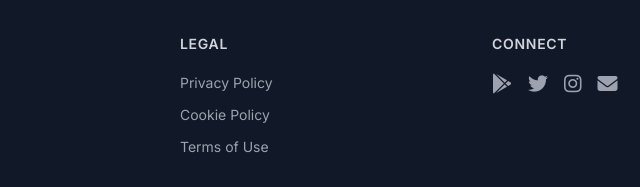
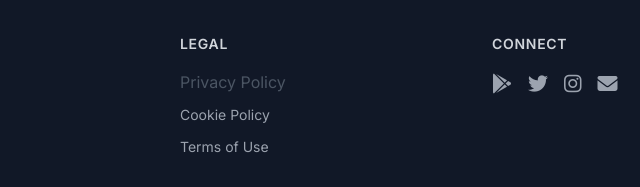
Before and after one commit to BarakahApps/BarakahApps.github.io, a plain HTML site: page index.html in a window 1280 px wide. Shown: the part 1552-1739 px from the top of the page, 476-1116 px from the left. Drawn offline with nearby package versions, Linux system fonts and the light colour scheme.

Commit message:
Update index.html

```diff
--- a/index.html
+++ b/index.html
@@ -45,7 +45,11 @@
                     <button onclick="navigateTo('home')" class="nav-link text-gray-600 hover:text-emerald-600 transition">Home</button>
                     <button onclick="navigateTo('home', 'apps-section')" class="nav-link text-gray-600 hover:text-emerald-600 transition">Our Apps</button>
                     <button onclick="navigateTo('custom-dev')" class="nav-link text-gray-600 hover:text-emerald-600 transition">Custom Dev</button>
-                    <button onclick="navigateTo('privacy')" class="nav-link text-gray-600 hover:text-emerald-600 transition">Privacy Policy</button>
+<a href="https://barakahapps.github.io/privacy_policy/"
+   class="nav-link text-gray-600 hover:text-emerald-600 transition"
+   aria-label="Privacy Policy">
+  Privacy Policy
+</a>
                     <button onclick="navigateTo('contact')" class="bg-emerald-600 text-white px-4 py-2 rounded-lg hover:bg-emerald-700 transition shadow-sm">Contact Us</button>
                 </div>
 
@@ -100,7 +104,11 @@
                 <div>
                     <h3 class="text-sm font-semibold text-gray-300 uppercase tracking-wider mb-4">Legal</h3>
                     <ul class="space-y-2">
-                        <li><button onclick="navigateTo('privacy')" class="text-gray-400 hover:text-white text-sm">Privacy Policy</button></li>
+<a href="https://barakahapps.github.io/privacy_policy/"
+   class="nav-link text-gray-600 hover:text-emerald-600 transition"
+   aria-label="Privacy Policy">
+  Privacy Policy
+</a>
                         <li><button onclick="navigateTo('cookie')" class="text-gray-400 hover:text-white text-sm">Cookie Policy</button></li>
                         <li><button onclick="navigateTo('terms')" class="text-gray-400 hover:text-white text-sm">Terms of Use</button></li>
                     </ul>
@@ -450,4 +458,5 @@
         }
     </script>
 </body>
+
 </html>
```
